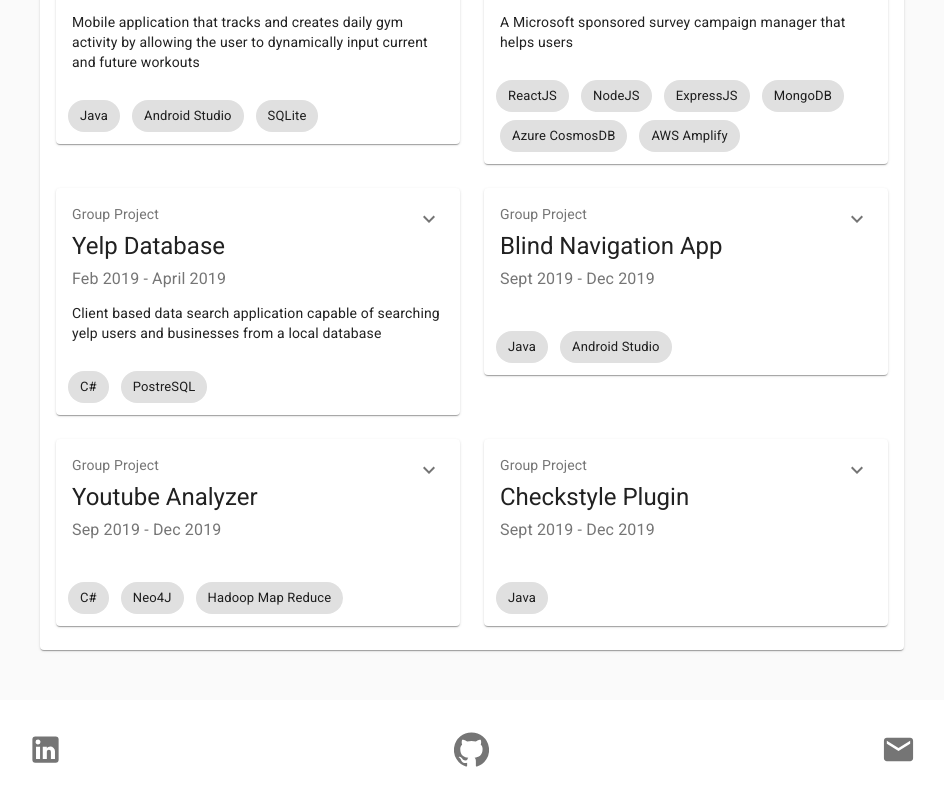
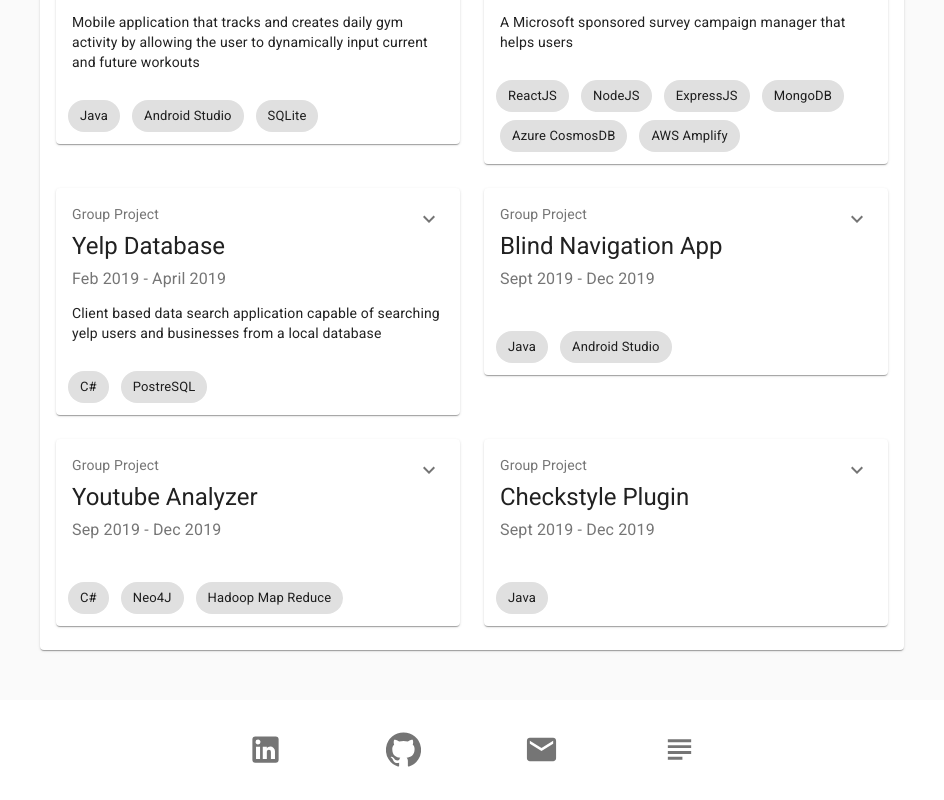
Before and after one commit to kenzobanaag/New-Website, a React (Create React App) app: page / in a window 1280 px wide. Shown: the part 839-1639 px from the top of the page, without its empty margins (168-1112 px from the left). Built offline with nearby package versions, Linux system fonts and the light colour scheme.

Commit message:
Added resume on contact

```diff
--- a/src/Components/Body/Contact.js
+++ b/src/Components/Body/Contact.js
@@ -6,9 +6,11 @@ import EmailIcon from '@material-ui/icons/Email';
 import GitHubIcon from '@material-ui/icons/GitHub';
 import Grid from '@material-ui/core/Grid';
 import Link from '@material-ui/core/Link';
-//import Popover from '@material-ui/core/Popover';
-//import PopupState, { bindTrigger, bindPopover } from 'material-ui-popup-state';
-//import {Typography, Button} from '@material-ui/core'
+import Popover from '@material-ui/core/Popover';
+import { Typography } from '@material-ui/core'
+import Container from '@material-ui/core/Container'
+import SubjectIcon from '@material-ui/icons/Subject';
+import Tooltip from '@material-ui/core/Tooltip'
 
 /*
     TODO: We want a footer like contact section
@@ -37,31 +39,75 @@ function Contact() {
 
     const classes = useStyles();
 
+    const [anchorEl, setAnchorEl] = React.useState(null);
+
+    const handleClick = event => {
+        setAnchorEl(event.currentTarget);
+    };
+
+    const handleClose = () => {
+        setAnchorEl(null);
+    };
+
+    const open = Boolean(anchorEl);
+    const id = open ? 'simple-popover' : undefined;
+
     return (
         <React.Fragment>
             <div className={classes.root}>
+            <Container maxWidth="sm">
                 <Grid container >
-                    <Grid item sm={4} >
-                        <Link href="https://www.linkedin.com/in/kenzo-banaag-767a3b15b/"  target="_blank" rel="noopener noreferrer">
+                    <Grid item sm={3} >
+                        <Link href="https://www.linkedin.com/in/kenzo-banaag-767a3b15b/" target="_blank" rel="noopener noreferrer">
+                            <IconButton size="large">
+                                <LinkedInIcon fontSize="large" />
+                            </IconButton>
+                        </Link>
+                    </Grid>
+                    <Grid item sm={3}>
+                        <Link href="https://github.com/kenzobanaag" target="_blank" rel="noopener noreferrer">
+                            <IconButton size="large" >
+                                <GitHubIcon fontSize="large" />
+                            </IconButton>
+                        </Link>
+                    </Grid>
+                    <Grid item sm={3}>
+                    <Link href="mailto:kenzobanaag@gmail.com" rel="noopener noreferrer">
                         <IconButton size="large">
-                            <LinkedInIcon fontSize="large"/>
+                            <EmailIcon fontSize="large" onClick={handleClick}/>
                         </IconButton>
                         </Link>
                     </Grid>
-                    <Grid item sm={4}>
-                    <Link href="https://github.com/kenzobanaag"  target="_blank" rel="noopener noreferrer">
-                        <IconButton size="large" >
-                            <GitHubIcon fontSize="large" />
+                    <Grid item sm={3}>
+                    <Link href="/Resume.pdf" target="_blank" rel="noopener noreferrer">
+                        <Tooltip title="Resume">
+                        <IconButton size="large">
+                            <SubjectIcon fontSize="large"/>
                         </IconButton>
+                        </Tooltip>
                         </Link>
                     </Grid>
-                    <Grid item sm={4}>
-                        <IconButton size="large" >
-                            <EmailIcon fontSize="large" />
-                        </IconButton>
-                    </Grid>
                 </Grid>
+                </Container>
             </div>
+            <Popover
+                id={id}
+                open={open}
+                anchorEl={anchorEl}
+                onClose={handleClose}
+                anchorOrigin={{
+                    vertical: 'bottom',
+                    horizontal: 'center',
+                }}
+                transformOrigin={{
+                    vertical: 'top',
+                    horizontal: 'center',
+                }}
+            >
+                <Typography className={classes.control}>
+                    kenzobanaag@gmail.com
+                </Typography>
+            </Popover>
         </React.Fragment>
     );
 }
--- a/src/Components/Body/LangList.js
+++ b/src/Components/Body/LangList.js
@@ -46,6 +46,10 @@ function LangList(props) {
             {
                 title: 'Material-UI',
                 proficiency: 1,
+            },
+            {
+                title: 'Hadoop',
+                proficiency: -1,
             },
 
         ],
```
